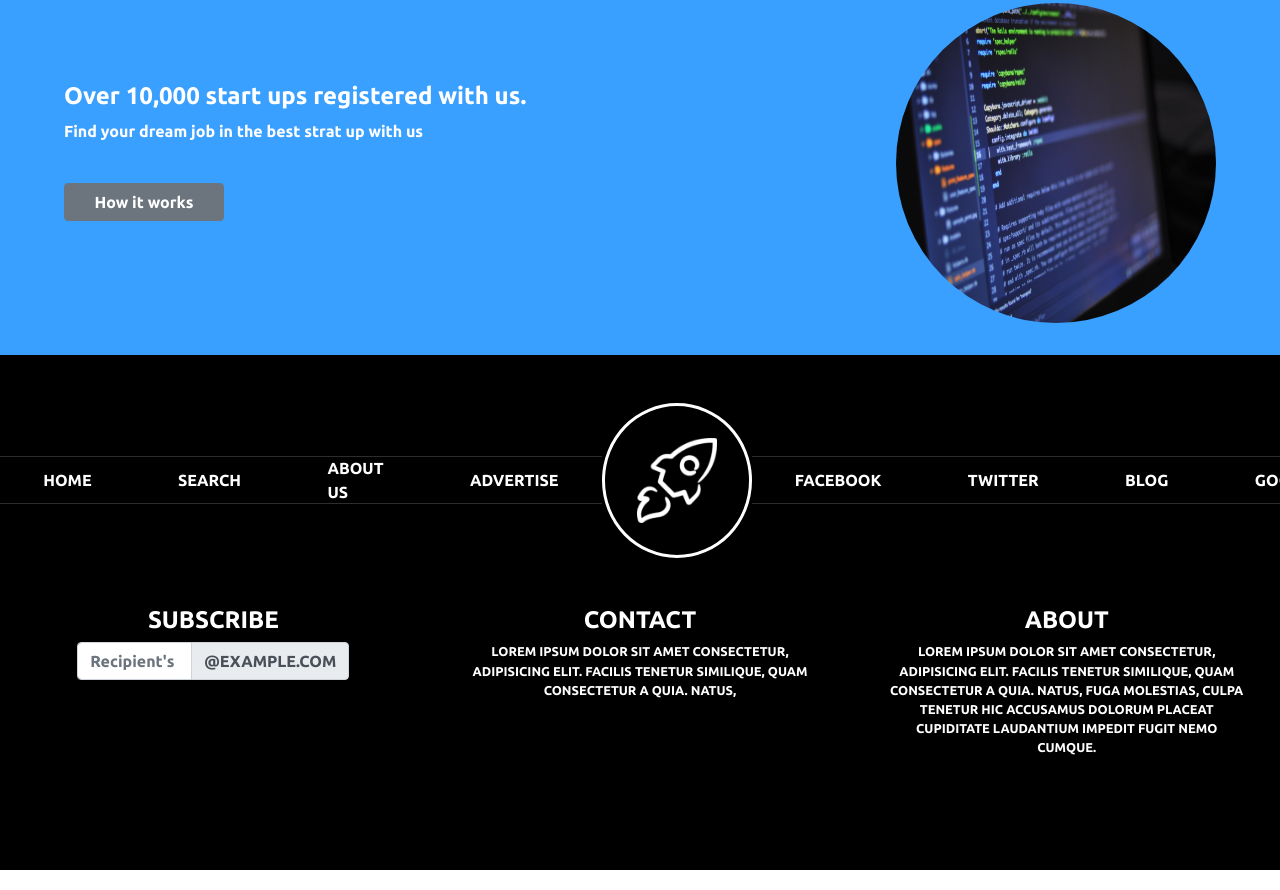
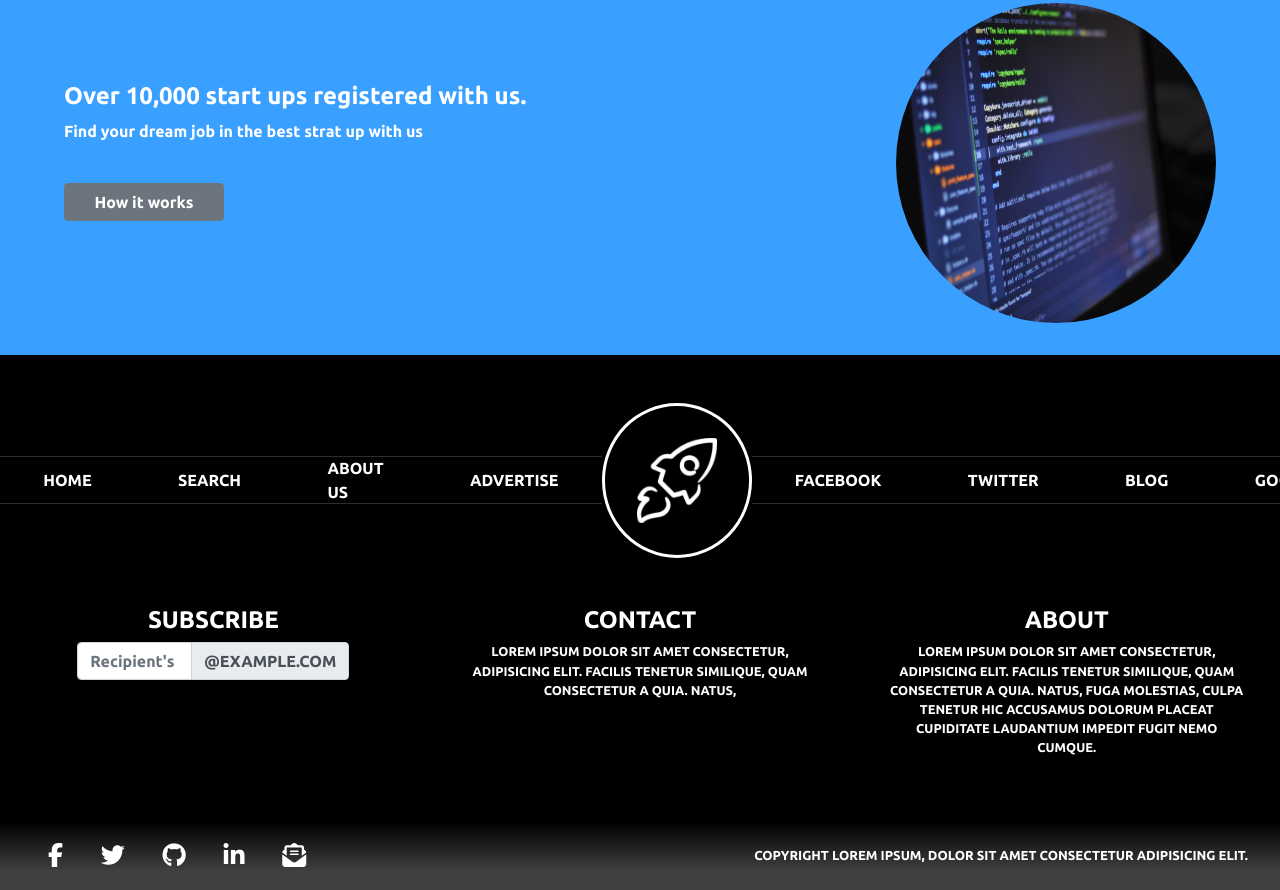
Before and after one commit to pipe2442/HTML-CSS-Capstone-Project, a plain HTML site: page index.html in a window 1280 px wide. Shown: the part 2320-3210 px from the top of the page. Drawn offline with nearby package versions, Linux system fonts and the light colour scheme.

Commit message:
add linear gradient for footer on index page with social icons and copyright

```diff
--- a/assets/_index-footer.scss
+++ b/assets/_index-footer.scss
@@ -45,4 +45,23 @@ footer {
             }
         }
     }
+
+    .copyright {
+        background-color: #000000;
+        background-image: linear-gradient(180deg, #000000 0%, #414141 74%);
+        div {
+            font-size: 1.5rem;
+            padding: 1rem 2rem;
+            .fab,
+            .fas {
+                margin: 0 1rem;
+                color: white;
+            }
+        }
+        p {
+            padding: 1rem 2rem;
+            margin: 0;
+            font-size: small;
+        }
+    }
 }
--- a/index.html
+++ b/index.html
@@ -131,7 +131,7 @@
       <!--    IMAGES    -->
     </main>
 
-    <footer class="py-5">
+    <footer class="pt-5">
 
       <section>
         <div class="d-flex justify-content-between align-items-center">
@@ -180,6 +180,20 @@
         </div>
       </section>
 
+      <section class="copyright d-flex justify-content-between align-items-center">
+        <div>
+          <a href="#"><i class="fab fa-facebook-f"></i></a>
+          <a href="#"><i class="fab fa-twitter"></i></a>
+          <a href="#"><i class="fab fa-github"></i></a>
+          <a href="#"><i class="fab fa-linkedin-in"></i></a>
+          <a href="#"><i class="fas fa-envelope-open-text"></i></a>
+        </div>
+
+        <p>
+          Copyright Lorem ipsum, dolor sit amet consectetur adipisicing elit.
+        </p>
+      </section>
+
     </footer>
 
 
```
Also changed, not shown: assets/main.css, 1 other file.
